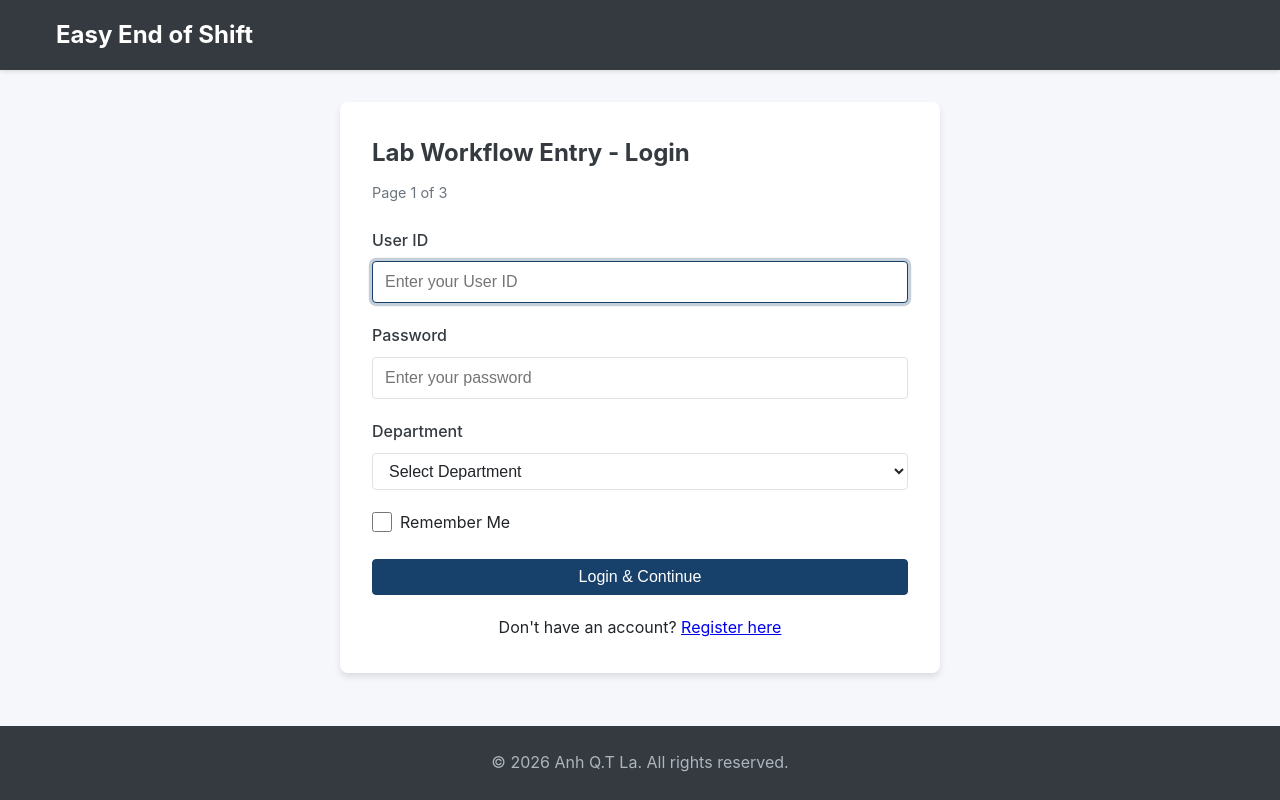
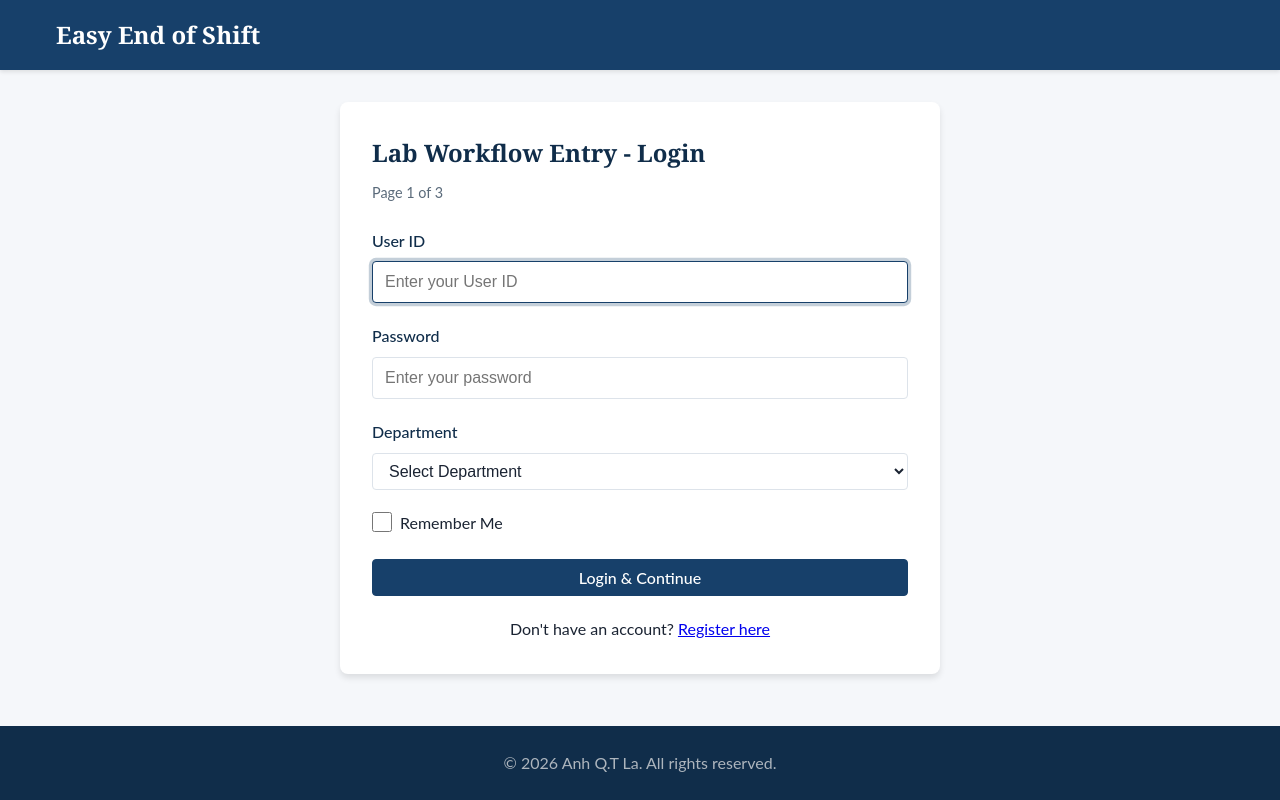
Before and after one commit to ala-ypmg/lab-webapp, a Flask app: page / in a window 1280 px wide. Run offline with Flask 3, Linux system fonts and the light colour scheme; parts of the project's set-up code (start-up, migrations or seed data) failed here and were passed over; some libraries are stand-ins or nearby versions; some web fonts are replaced.

Commit message:
Add Playfair Display font and update color scheme
Added self-hosted variable fonts and updated color variables.

```diff
--- a/static/css/styles.css
+++ b/static/css/styles.css
@@ -5,22 +5,79 @@
     box-sizing: border-box;
 }
 
+/* ── Playfair Display — self-hosted variable font ── */
+@font-face {
+    font-family: 'Playfair Display';
+    src: url('../fonts/PlayfairDisplay-VariableFont_wght.ttf') format('truetype');
+    font-weight: 100 900;
+    font-style: normal;
+    font-display: swap;
+}
+
+@font-face {
+    font-family: 'Playfair Display';
+    src: url('../fonts/PlayfairDisplay-Italic-VariableFont_wght.ttf') format('truetype');
+    font-weight: 100 900;
+    font-style: italic;
+    font-display: swap;
+}
+
 :root {
+    /* Colors */
     --primary-color: #17406a;
-    --secondary-color: #6c757d;
-    --success-color: #28a745;
-    --danger-color: #dc3545;
-    --warning-color: #ffc107;
+    --primary-light: #1e5183;
+    --primary-dark: #102d4a;
+    --accent-color: #e8912c;
+    --accent-light: #f0a94d;
+    --secondary-color: #5a6a7a;
+    --success-color: #2e7d32;
+    --danger-color: #d32f2f;
+    --warning-color: #ed6c02;
     --info-color: #17a2b8;
-    --light-color: #f8f9fa;
-    --dark-color: #343a40;
-    --border-color: #dee2e6;
-    --text-color: #212529;
+    --light-color: #f5f7fa;
+    --dark-color: #102d4a;
+    --border-color: #dde3ea;
+    --text-color: #1a2332;
     --bg-color: #ffffff;
+
+    /* Typography */
+    --font-display: 'Playfair Display', Georgia, 'Times New Roman', serif;
+    --font-body:    'Lato', -apple-system, BlinkMacSystemFont, 'Segoe UI', sans-serif;
+
+    /* Type scale */
+    --text-xs:   12px;
+    --text-sm:   13px;
+    --text-base: 14px;
+    --text-md:   16px;
+    --text-lg:   20px;
+    --text-xl:   24px;
+    --text-2xl:  32px;
+
+    /* Weights */
+    --font-regular:  400;
+    --font-medium:   500;
+    --font-semibold: 600;
+    --font-bold:     700;
+
+    /* Spacing */
+    --space-1:  4px;
+    --space-2:  8px;
+    --space-3:  12px;
+    --space-4:  16px;
+    --space-6:  24px;
+    --space-8:  32px;
+
+    /* Radius */
+    --radius-sm: 4px;
+    --radius-md: 8px;
+
+    /* Shadows */
+    --shadow-card: 0 4px 6px rgba(0,0,0,0.10);
+    --shadow-nav:  0 2px 4px rgba(0,0,0,0.10);
 }
 
 body {
-    font-family: -apple-system, BlinkMacSystemFont, 'Segoe UI', Roboto, 'Helvetica Neue', Arial, sans-serif;
+    font-family: var(--font-body);
     line-height: 1.6;
     color: var(--text-color);
     background-color: #f5f7fa;
@@ -31,7 +88,7 @@ body {
 
 /* Header Styles */
 .header {
-    background-color: var(--dark-color);
+    background-color: var(--primary-color);
     color: white;
     padding: 1rem 0;
     box-shadow: 0 2px 4px rgba(0,0,0,0.1);
@@ -44,6 +101,7 @@ body {
 }
 
 .logo {
+    font-family: var(--font-display);
     font-size: 1.5rem;
     font-weight: 700;
     margin: 0;
@@ -150,6 +208,8 @@ body {
 .form-card h2 {
     margin-bottom: 0.5rem;
     color: var(--dark-color);
+    font-family: var(--font-display);
+    font-weight: 700;
 }
 
 .subtitle {
@@ -251,6 +311,8 @@ body {
     margin-bottom: 1rem;
     color: var(--dark-color);
     font-size: 1.25rem;
+    font-family: var(--font-display);
+    font-weight: 600;
 }
 
 /* Buttons */
@@ -258,7 +320,8 @@ body {
     display: inline-block;
     padding: 0.5rem 1rem;
     font-size: 1rem;
-    font-weight: 400;
+    font-weight: 500;
+    font-family: var(--font-body);
     text-align: center;
     text-decoration: none;
     border: 1px solid transparent;
@@ -274,8 +337,8 @@ body {
 }
 
 .btn-primary:hover {
-    background-color: #0f2d4a;
-    border-color: #0f2d4a;
+    background-color: var(--primary-dark);
+    border-color: var(--primary-dark);
 }
 
 .btn-secondary {
@@ -285,8 +348,8 @@ body {
 }
 
 .btn-secondary:hover {
-    background-color: #5a6268;
-    border-color: #545b62;
+    background-color: #4a5a6a;
+    border-color: #4a5a6a;
 }
 
 .btn-success {
@@ -446,6 +509,8 @@ body {
 .admin-container h2 {
     margin-bottom: 1.5rem;
     color: var(--dark-color);
+    font-family: var(--font-display);
+    font-weight: 700;
 }
 
 .admin-actions {
@@ -527,7 +592,7 @@ body {
 }
 
 .data-table tbody tr:hover {
-    background-color: #f8f9fa;
+    background-color: var(--light-color);
 }
 
 /* Pagination */
@@ -631,7 +696,7 @@ body {
 
 /* Footer */
 .footer {
-    background-color: var(--dark-color);
+    background-color: var(--primary-dark);
     color: #adb5bd;
     padding: 1.5rem 0;
     margin-top: auto;
```
